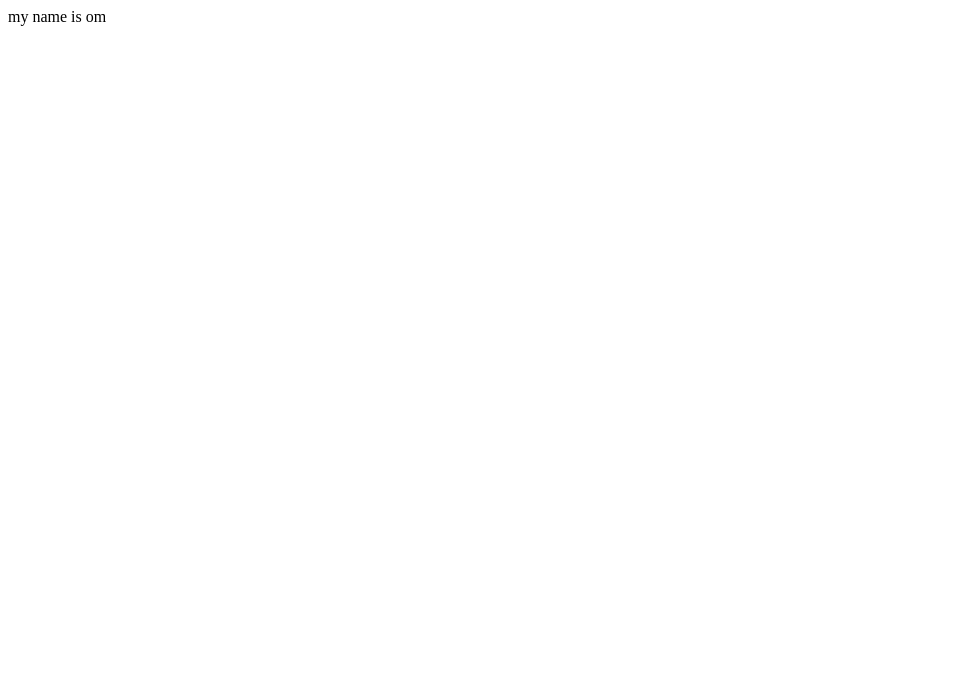
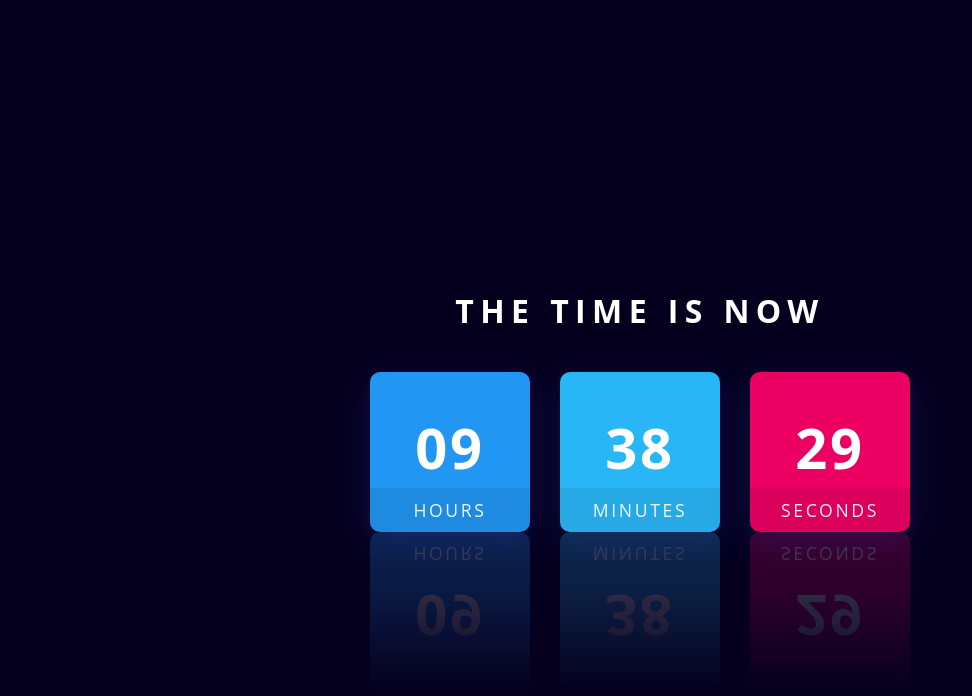
Before and after one commit to Omdeshmukh07/omdeshmukh, a plain HTML site: page index.html in a window 1280 px wide. Shown: the whole page, without its empty margins (0-972 px from the left). Drawn offline with Linux system fonts and the light colour scheme.

Commit message:
Add files via upload

```diff
--- /dev/null
+++ b/clock.css
@@ -0,0 +1,82 @@
+body {
+    background: #06001f;
+    margin: 0;
+    font-family: 'Open Sans', Arial, sans-serif;
+    display: flex;
+    justify-content: center;
+    align-items: center;
+    min-height: 100vh;
+}
+
+.container {
+    text-align: center;
+}
+
+.clock-title {
+    color: #fff;
+    font-size: 2rem;
+    letter-spacing: 0.2em;
+    font-weight: 700;
+    margin-bottom: 40px;
+    text-transform: uppercase;
+}
+
+.clock-row {
+    display: flex;
+    justify-content: center;
+    gap: 30px;
+}
+
+.clock-box {
+    width: 160px;
+    height: 160px;
+    border-radius: 10px;
+    box-shadow: 0 8px 32px 0 rgba(31, 38, 135, 0.37);
+    display: flex;
+    flex-direction: column;
+    justify-content: center;
+    align-items: center;
+    position: relative;
+    overflow: hidden;
+    background: #127fd6;
+    color: #fff;
+    font-weight: 700;
+    font-size: 2.5rem;
+    /* Reflection effect */
+    -webkit-box-reflect: below 0px linear-gradient(transparent, #0004);
+}
+
+.clock-box.hour {
+    background: #2196f3;
+}
+
+.clock-box.minute {
+    background: #29b6f6;
+}
+
+.clock-box.second {
+    background: #ec0062;
+}
+
+.clock-value {
+    font-size: 3.5rem;
+    margin-bottom: 10px;
+    font-weight: 700;
+    letter-spacing: 0.05em;
+}
+
+.clock-label {
+    font-size: 1.1rem;
+    font-weight: 500;
+    letter-spacing: 0.15em;
+    text-transform: uppercase;
+    opacity: 0.9;
+    background: rgba(0,0,0,0.08);
+    width: 100%;
+    padding: 10px 0;
+    position: absolute;
+    bottom: 0;
+    left: 0;
+    border-bottom-left-radius: 10px;
+    border-bottom-right-radius: 10px;
+}
--- /dev/null
+++ b/clock.js
@@ -0,0 +1,18 @@
+function updateClock() {
+    const now = new Date();
+    let h = now.getHours();
+    let m = now.getMinutes();
+    let s = now.getSeconds();
+
+    // Format with leading zeros
+    h = h < 10 ? "0" + h : h;
+    m = m < 10 ? "0" + m : m;
+    s = s < 10 ? "0" + s : s;
+
+    document.getElementById('hour').textContent = h;
+    document.getElementById('minute').textContent = m;
+    document.getElementById('second').textContent = s;
+}
+
+setInterval(updateClock, 1000);
+updateClock();
--- a/index.html
+++ b/index.html
@@ -1,8 +1,28 @@
-<html>
+<!DOCTYPE html>
+<html lang="en">
 <head>
-<title>this is my code</title>
+    <meta charset="UTF-8">
+    <title>Digital Clock Preview</title>
+    <link rel="stylesheet" href="clock.css">
 </head>
 <body>
-<p>my name is om</p>
+    <div class="container">
+        <h1 class="clock-title">THE TIME IS NOW</h1>
+        <div class="clock-row">
+            <div class="clock-box hour">
+                <span class="clock-value" id="hour">11</span>
+                <div class="clock-label">HOURS</div>
+            </div>
+            <div class="clock-box minute">
+                <span class="clock-value" id="minute">22</span>
+                <div class="clock-label">MINUTES</div>
+            </div>
+            <div class="clock-box second">
+                <span class="clock-value" id="second">03</span>
+                <div class="clock-label">SECONDS</div>
+            </div>
+        </div>
+    </div>
+    <script src="clock.js"></script>
 </body>
 </html>
```
